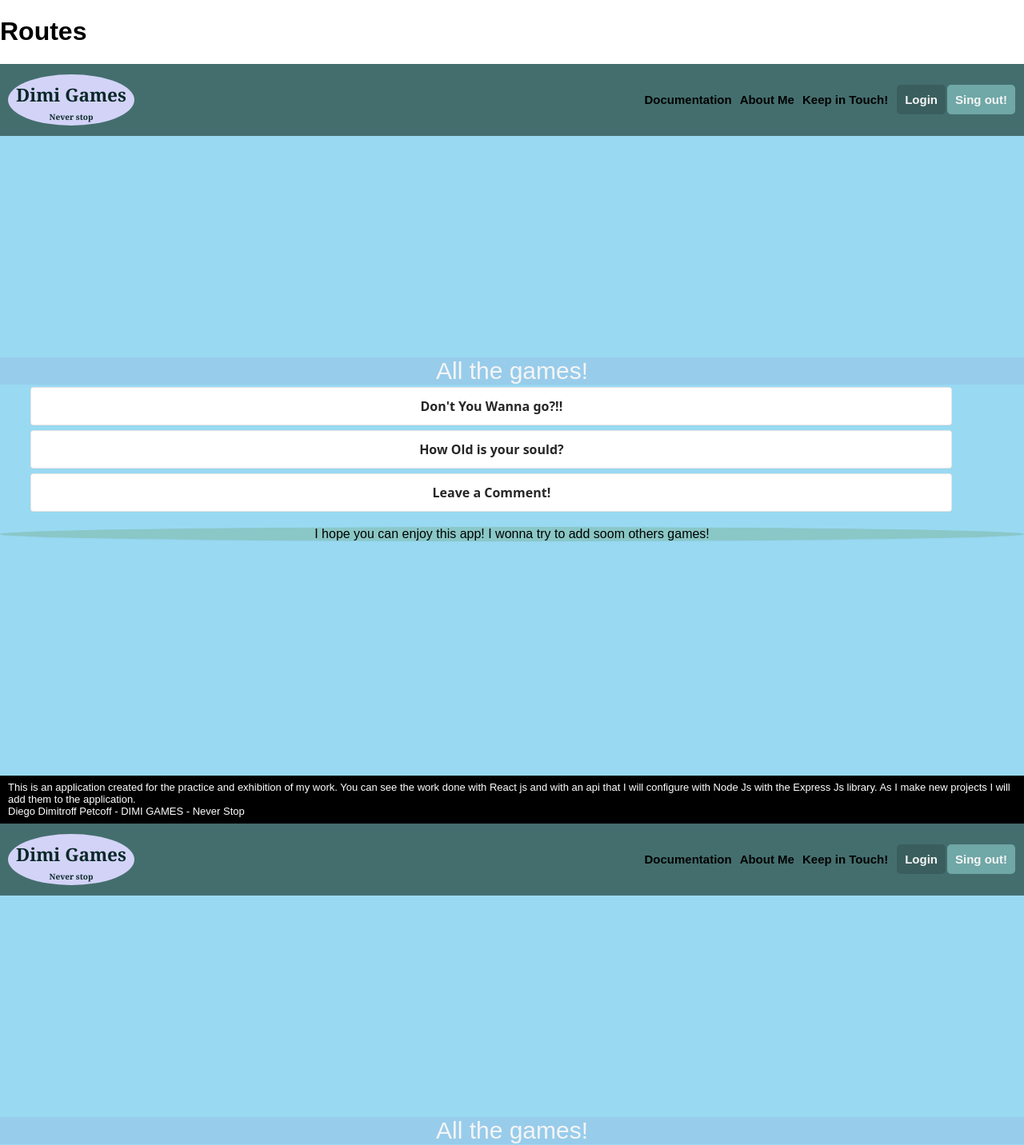
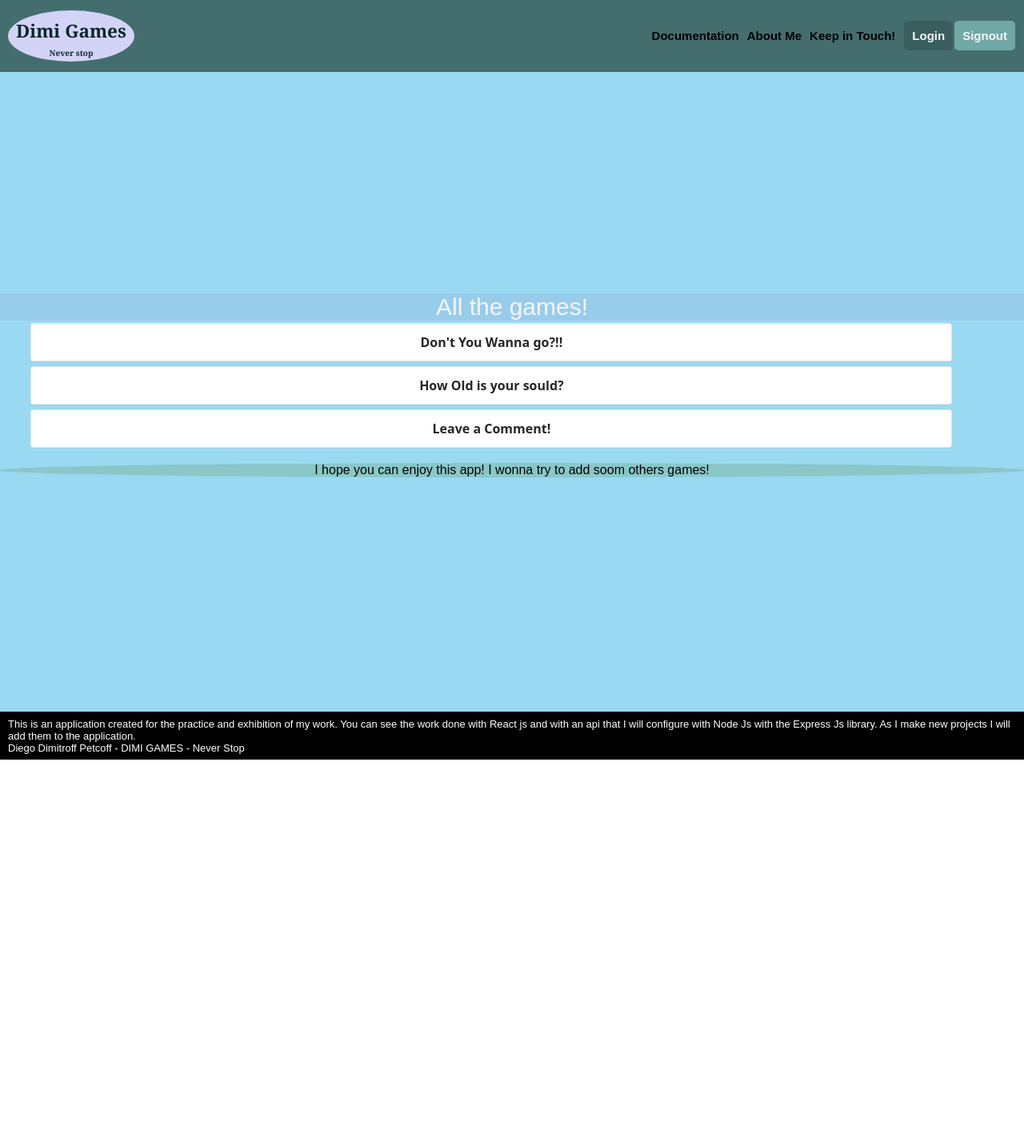
Before and after one commit to DiegoDimitroffPetcoff/react1, a React (Create React App) app in the folder my-app/: page / in a window 1280 px wide. Shown: the top 1432 px of the page at 80% size. After the commit the page ends 950 px from the top, so only its background shows below. Built offline with nearby package versions, Linux system fonts and the light colour scheme.

Commit message:
Fix routes

```diff
--- a/my-app/src/App.css
+++ b/my-app/src/App.css
@@ -17,7 +17,6 @@ nav a {
 nav a:hover {
   color: beige;
   transition: 0.8s;
-
 }
 #login {
   background-color: rgb(0 0 0 / 15%);
@@ -31,13 +30,13 @@ nav a:hover {
   padding: 10px;
   border-radius: 5px;
   color: whitesmoke;
-  margin: 1px
+  margin: 1px;
 }
-#login:hover  {
-color: black
+#login:hover {
+  color: black;
 }
-#signout:hover{
-  color: black
+#signout:hover {
+  color: black;
 }
 
 .mean {
@@ -134,17 +133,21 @@ p {
   animation-duration: 1s;
 }
 
-h5 {  display: flex;
+h5 {
+  display: flex;
   flex-direction: column;
   align-items: center;
   background-color: rgb(138, 199, 199);
-  width: 100%;
+
   justify-content: center;
   text-align: center;
   box-shadow: rgba(84, 113, 211, 0.04) 0 1px 3px 0;
+
+  padding: 20px;
+  margin: 0;
 }
 
-form{
+form {
   background-color: rgb(0 0 0 / 10%);
   display: flex;
   flex-direction: column;
@@ -154,17 +157,16 @@ form{
   height: 300px;
   justify-content: center;
   transition: 5s;
-  position: absolute;
+
   bottom: 455px;
   z-index: 1;
   left: 20%;
   right: 20%;
   top: 20%;
-  button:20%
+  button: 20%;
 }
 
-form input{
-
+form input {
   align-items: center;
   display: flex;
   border-radius: 6px;
@@ -172,16 +174,14 @@ form input{
   width: 350px;
   padding: 5px;
   margin: 5px;
-
 }
 
+.documentation {
+  left: 0;
+  top: 10%;
+}
 
-
-.documentation{position: absolute;
-  left: 0;
-  top: 10%;}
-
-.documentationsButton{
+.documentationsButton {
   background: none;
   border: none;
   font-weight: 600;
@@ -190,30 +190,24 @@ form input{
   color: black;
   font-family: sans-serif;
   font-size: 15px;
-  cursor: pointer
+  cursor: pointer;
 }
 .documentationsButton:hover {
   color: beige;
   transition: 0.8s;
-
-
 }
 
-
-.buttonLogin{
-
+.buttonLogin {
   border-radius: 5px;
   height: 50px;
   font-size: 25px;
   width: 200px;
 }
 
-.buttonLogin:hover{
-opacity: 1;
-background-color: #00ffd5;
-transition: 0.8s;
-
-
+.buttonLogin:hover {
+  opacity: 1;
+  background-color: #00ffd5;
+  transition: 0.8s;
 }
 
 .button-6 {
@@ -325,8 +319,7 @@ transition: 0.8s;
   }
 }
 
-
-.mainComments{
+.mainComments {
   width: 100%;
   height: 100%;
   display: flex;
@@ -334,45 +327,32 @@ transition: 0.8s;
   margin: auto 0;
   align-items: center;
 }
-.boxComments{
-
-
-  border-radius:  10px;
-  display:flex;
-  flex-direction:column;
+.boxComments {
+  border-radius: 10px;
+  display: flex;
+  flex-direction: column;
   height: 80%;
-  align-self:center;
+  align-self: center;
   justify-content: flex-end;
   width: 80%;
   height: 90%;
   overflow: scroll;
-
-
 }
 
-.comment{
-  background-color:rgb(118 202 210);
+.comment {
+  background-color: rgb(118 202 210);
   margin: 1px;
-  border-radius:  5px;
+  border-radius: 5px;
   padding: 3px;
 }
-.inputMessage{
+.inputMessage {
   margin: auto 0;
   height: 40px;
   width: 90%;
   border-radius: 15px;
 }
 
-
-
-
-
-
 /**----------------------------------------------------------**/
-
-
-
-
 
 @media (max-width: 700px) {
   .menu {
@@ -433,9 +413,8 @@ transition: 0.8s;
     color: beige;
     transition: 0.8s;
     font-size: 10px;
-
   }
-  .documentationsButton{
+  .documentationsButton {
     background: none;
     border: none;
     font-weight: 600;
@@ -444,13 +423,12 @@ transition: 0.8s;
     color: black;
     font-family: sans-serif;
     font-size: 10px;
-    cursor: pointer
+    cursor: pointer;
   }
   .documentationsButton:hover {
     color: beige;
     transition: 0.8s;
     font-size: 10px;
-
   }
 
   #login {
@@ -465,15 +443,14 @@ transition: 0.8s;
     padding: 10px;
     border-radius: 5px;
     color: whitesmoke;
-    margin: 1px
+    margin: 1px;
   }
-  #login:hover  {
-color: black
+  #login:hover {
+    color: black;
   }
-  #signout:hover{
-    color: black
+  #signout:hover {
+    color: black;
   }
-
 
   #title {
     font-size: 200%;
@@ -495,15 +472,15 @@ color: black
     text-align: center;
     box-shadow: rgba(84, 113, 211, 0.04) 0 1px 3px 0;
   }
-  h5{
-    font-size: 10px
+  h5 {
+    font-size: 10px;
   }
-  .documentation{position: absolute;
+  .documentation {
     left: 0;
     top: 14%;
-
+    height:550px;
     margin: auto 0;
-    width: 100%;}
+  }
 
   .GamesList {
     font-size: 30px;
@@ -590,8 +567,7 @@ color: black
     border-radius: 50%;
     border-radius: 10px;
     animation-name: backAgeMessage;
-    transition-duration:  2s;
-
+    transition-duration: 2s;
   }
 
   @keyframes backAgeMessage {
@@ -604,7 +580,6 @@ color: black
     100% {
       background-position: 0 0;
     }
-
   }
 
   .button-85 {
@@ -674,7 +649,7 @@ color: black
     border-radius: 10px;
   }
 
-  .mainComments{
+  .mainComments {
     width: 100%;
     height: 100%;
     display: flex;
@@ -682,36 +657,28 @@ color: black
     margin: auto 0;
     align-items: center;
   }
-  .boxComments{
-
-
-    border-radius:  10px;
-    display:flex;
-    flex-direction:column;
+  .boxComments {
+    border-radius: 10px;
+    display: flex;
+    flex-direction: column;
     height: 80%;
-    align-self:center;
+    align-self: center;
     justify-content: flex-end;
     width: 80%;
     height: 90%;
     overflow: scroll;
-
-
   }
 
-  .comment{
-    background-color:rgb(118 202 210);
+  .comment {
+    background-color: rgb(118 202 210);
     margin: 1px;
-    border-radius:  5px;
+    border-radius: 5px;
     padding: 3px;
   }
-  .inputMessage{
+  .inputMessage {
     margin: auto 0;
     height: 40px;
     width: 90%;
     border-radius: 15px;
   }
-
-
-
-
 }
--- a/my-app/src/App.js
+++ b/my-app/src/App.js
@@ -2,17 +2,27 @@ import "./App.css";
 import { Outlet ,Routes, Route } from "react-router-dom";
 
 import Home from "./components/pure/home";
+import {Form} from "./components/pure/form";
+import {Signout} from "./components/pure/signout";
+import {Documentation} from "./components/pure/documentation";
+import { MenuGame } from "./components/menuGames";
+
+import { Footer } from "./components/pure/footer";
 
 function App() {
   return (
     <div>
-      <h1>Routes</h1>
+
       <Routes>
         <Route path="/" element={<Home />}>
-          <Route path="/" element={<Home />} />
+          <Route path="/login" element={<Form />} />
+          <Route path="/" element={<MenuGame />} />
+          <Route path="/signout" element={<Signout />} />
+          <Route path="/documentation" element={<Documentation />} />
+
         </Route>
       </Routes>
-      <Outlet></Outlet>
+
     </div>
   );
 }
--- a/my-app/src/components/menuGames.jsx
+++ b/my-app/src/components/menuGames.jsx
@@ -3,6 +3,8 @@ import { useState } from "react";
 import { ExcuseGame } from "./excuse";
 import { AgeGame } from "./age";
 import { Comments } from "./comments";
+import { Outlet } from "react-router-dom";
+
 export function MenuGame() {
   const changeExcuseGameState = () => {
     {
@@ -44,7 +46,6 @@ export function MenuGame() {
   );
 
   let element = (
-    <div className="mean">
     <div className="menu">
       <div className="GamesList">All the games!</div>
       {element1}
@@ -54,7 +55,6 @@ export function MenuGame() {
         I hope you can enjoy this app! I wonna try to add soom others games!
       </p>
     </div>
-    </div>
   );
 
   const [mainMenu, SetmainMenu] = useState(element);
--- /dev/null
+++ b/my-app/src/components/pure/documentation.jsx
@@ -0,0 +1,33 @@
+import React from "react";
+
+
+export function Documentation() {
+
+  return (
+
+        <h5 className="documentation">
+          Project created with REACT JS. It currently has a main screen with
+          three buttons. The first of them is a game which is currently showing
+          information from an array incorporated into the project itself. In the
+          future, an API will be created in order to be able to obtain them from
+          a database. The second game, called "the age of your soul", was made
+          with the purpose of practicing requests through the axios library to
+          an external API, which returns a certain number to which each name is
+          assigned. The third button gives the functionality to leave messages
+          on a panel. They are generated and temporarily persisted in an API
+          that I have created with NEST JS and which is deployed at ramdon.com.
+          This is a free host and therefore reading the messages may take a
+          while. The information persists for a certain time, but not always
+          since the host that maintains it deployed is not active all the
+          time... if not, it is activated before the requests, taking a few
+          seconds before the first request and obtaining normal operation
+          subsequently. <br></br>
+          <button className="button-6" >
+            Close
+          </button>
+        </h5>
+
+
+
+  );
+}
--- a/my-app/src/components/pure/header.jsx
+++ b/my-app/src/components/pure/header.jsx
@@ -1,84 +1,43 @@
 import React, { Fragment, useState } from "react";
-import { Form } from "./form";
+
+import { Link,   Outlet } from "react-router-dom";
+import { MenuGame } from "../../components/menuGames";
+
+import { Footer } from "../../components/pure/footer";
 
 export function Header() {
-  const [documentation, setDocumentation] = useState();
-  const [login, setLogin] = useState();
-
-  function showDocumentation() {
-    const info = (
-      <>
-        <h5 className="documentation">
-          Project created with REACT JS. It currently has a main screen with
-          three buttons. The first of them is a game which is currently showing
-          information from an array incorporated into the project itself. In the
-          future, an API will be created in order to be able to obtain them from
-          a database. The second game, called "the age of your soul", was made
-          with the purpose of practicing requests through the axios library to
-          an external API, which returns a certain number to which each name is
-          assigned. The third button gives the functionality to leave messages
-          on a panel. They are generated and temporarily persisted in an API
-          that I have created with NEST JS and which is deployed at ramdon.com.
-          This is a free host and therefore reading the messages may take a
-          while. The information persists for a certain time, but not always
-          since the host that maintains it deployed is not active all the
-          time... if not, it is activated before the requests, taking a few
-          seconds before the first request and obtaining normal operation
-          subsequently. <br></br>
-          <button className="button-6" onClick={closeInfo}>
-            Close
-          </button>
-        </h5>
-      </>
-    );
-    setDocumentation(info);
-    function closeInfo() {
-      setDocumentation();
-    }
-  }
-
-  function loginFunction() {
-    setLogin(<Form></Form>);
-  }
 
   return (
     <div>
       <header>
-        <a href="*" className="logo">
+        <a href="/" className="logo">
           <h2>Dimi Games</h2>
 
           <h6>Never stop</h6>
         </a>
 
         <nav>
-          {documentation}
-          <button className="documentationsButton" onChange={showDocumentation}>
+
+          <Link className="documentationsButton" to="/documentation">
             Documentation
-          </button>
-
+          </Link>
           <a href="https://se.linkedin.com/in/diego-leonardo-vallejos-dimitroff-petcoff-687b0b1b8/en?original_referer=https%3A%2F%2Fwww.google.com%2F">
             About Me
           </a>
           <a href="https://diegodimitroffpetcoff.github.io/Porfolio/index.html">
             Keep in Touch!
           </a>
-          <button
-            id="login"
-            className="documentationsButton"
-            onClick={loginFunction}
-          >
+          <Link id="login" className="documentationsButton" to="/login">
             Login
-          </button>
-          {login}
-          <button
-            id="signout"
-            className="documentationsButton"
-            onClick={showDocumentation}
-          >
-            Sing out!
-          </button>
+          </Link>
+          <Link id="signout" className="documentationsButton" to="/signout">
+            Signout
+          </Link>
         </nav>
       </header>
+      <Outlet></Outlet>
+      <Footer></Footer>
+
     </div>
   );
 }
--- a/my-app/src/components/pure/home.jsx
+++ b/my-app/src/components/pure/home.jsx
@@ -1,17 +1,11 @@
 
-import { MenuGame } from "../../components/menuGames";
 import { Header } from "../../components/pure/header";
-import { Footer } from "../../components/pure/footer";
-import { Outlet } from "react-router-dom";
 
 
 export function Home() {
   return (
     <div>
       <Header></Header>
-      <MenuGame></MenuGame>
-      <Footer></Footer>
-      <Outlet/>
     </div>
   );
 }
--- /dev/null
+++ b/my-app/src/components/pure/signout.jsx
@@ -0,0 +1,56 @@
+import React, { useState, useHistory } from "react";
+import axios from "axios";
+
+
+
+
+export function Signout() {
+  const [data, setData] = useState({
+    name: "",
+    password: "",
+  });
+
+const  HandleInputChange =(event) =>{
+
+setData({
+
+    //con ..data hago una pseudo copia del objeto que se encuentra en state
+    ...data,
+    [event.target.name]:event.target.value,
+
+
+})
+}
+
+const HandleFormChange =async (event) => {
+    event.preventDefault()
+
+try {
+  await axios.post(`https://backendlogin.onrender.com/login`, {
+    username: data.name,
+    password: data.password
+  });
+  useHistory.push("/login")
+} catch (error) {
+  console.log("SE PRODUJO UN ERROR")
+  console.log(error)
+}
+
+  };
+
+
+
+
+
+
+  return (
+    <div>
+      {" "}
+      <form  onClick={HandleFormChange}>
+        <input placeholder="Name" type="text" name="name" onChange={HandleInputChange}></input>
+        <input placeholder="Password" type="password" name="password"  onChange={HandleInputChange}></input>
+        <button type="Submit" >Enviar</button>
+      </form>
+    </div>
+  );
+}
```
Lines whose indentation alone changed are shown as unchanged.
